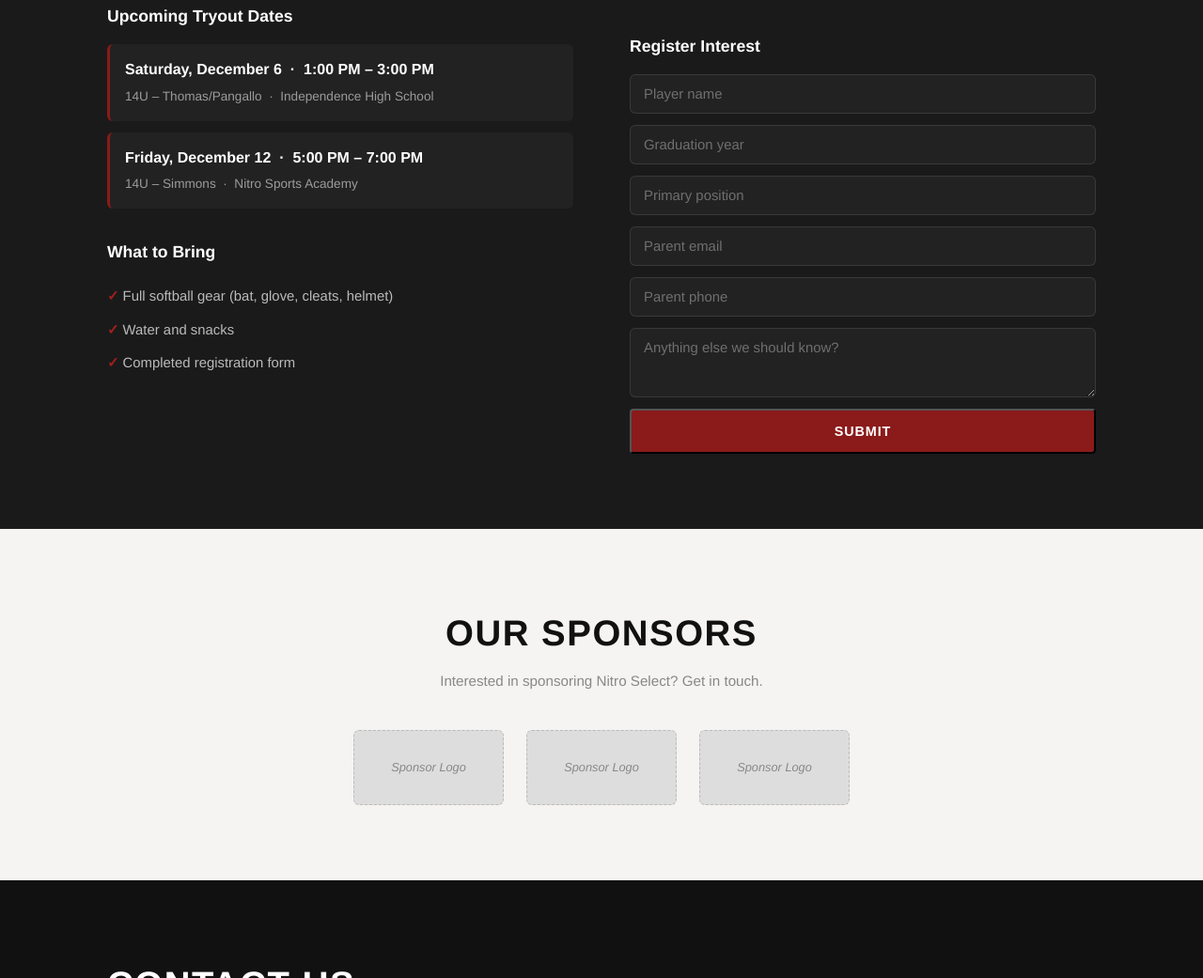
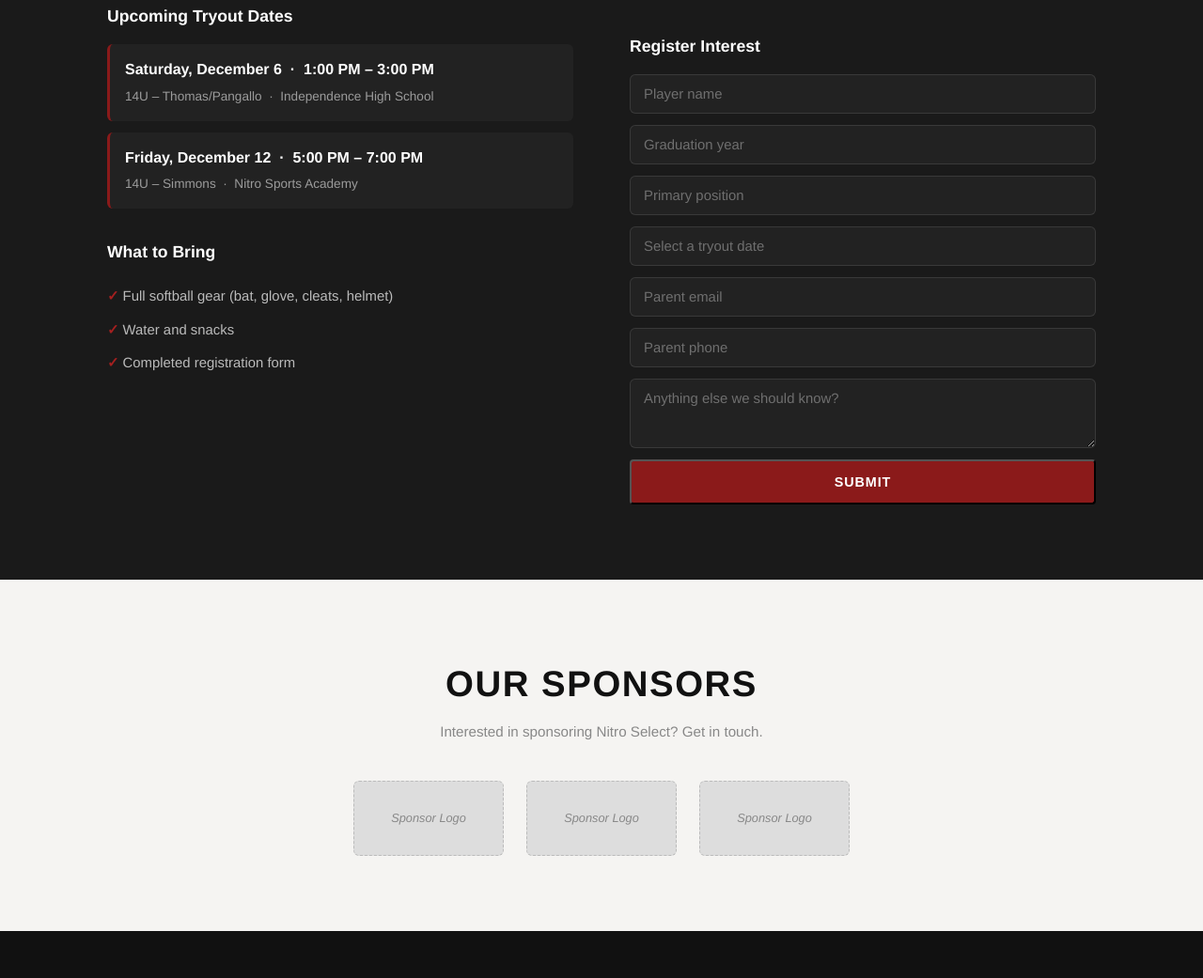
Before and after one commit to nvastano/Nitro_Select_Softball, a plain HTML site: page index.html in a window 1280 px wide. Shown: the part 2873-3914 px from the top of the page at 94% size. Drawn offline with Linux system fonts and the light colour scheme.

Commit message:
Add tryout date selector to registration form
Co-Authored-By: Claude Sonnet 4.6 <noreply@anthropic.com>
Claude-Session: https://claude.ai/code/session_01HgHcqxUCw58gdCRCoE766C

```diff
--- a/index.html
+++ b/index.html
@@ -210,6 +210,11 @@
             <input type="text" name="name" placeholder="Player name" required />
             <input type="text" name="gradyear" placeholder="Graduation year" required />
             <input type="text" name="position" placeholder="Primary position" required />
+            <select name="tryout" required>
+              <option value="" disabled selected>Select a tryout date</option>
+              <option value="Dec 6 – 14U Thomas/Pangallo – Independence High School (1–3 PM)">Dec 6 – 14U Thomas/Pangallo – Independence High School (1–3 PM)</option>
+              <option value="Dec 12 – 14U Simmons – Nitro Sports Academy (5–7 PM)">Dec 12 – 14U Simmons – Nitro Sports Academy (5–7 PM)</option>
+            </select>
             <input type="email" name="email" placeholder="Parent email" required />
             <input type="tel" name="phone" placeholder="Parent phone" />
             <textarea name="message" placeholder="Anything else we should know?" rows="3"></textarea>
--- a/style.css
+++ b/style.css
@@ -264,16 +264,21 @@ ul { list-style: none; }
 
 .tryout-form { display: flex; flex-direction: column; gap: 12px; }
 .tryout-form input,
+.tryout-form select,
 .tryout-form textarea {
   background: var(--dark2); border: 1px solid var(--border);
   color: var(--white); padding: 12px 14px; border-radius: 6px;
   font-family: var(--font); font-size: .93rem;
   transition: border-color .15s;
 }
+.tryout-form select { appearance: none; cursor: pointer; }
+.tryout-form select option { background: var(--dark2); color: var(--white); }
 .tryout-form input:focus,
+.tryout-form select:focus,
 .tryout-form textarea:focus { outline: none; border-color: var(--red); }
 .tryout-form input::placeholder,
 .tryout-form textarea::placeholder { color: rgba(255,255,255,.35); }
+.tryout-form select:invalid { color: rgba(255,255,255,.35); }
 
 /* ── SPONSORS ─────────────────────────────────────────────── */
 .sponsors { background: var(--off-white); text-align: center; }
```
